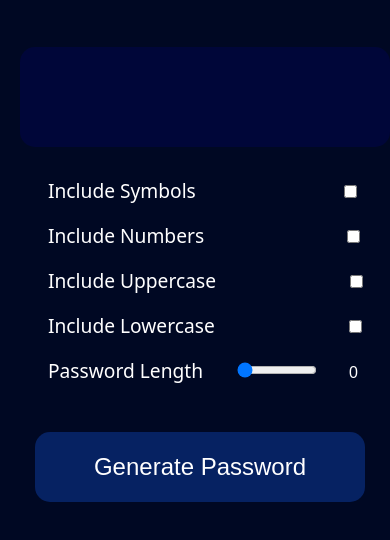
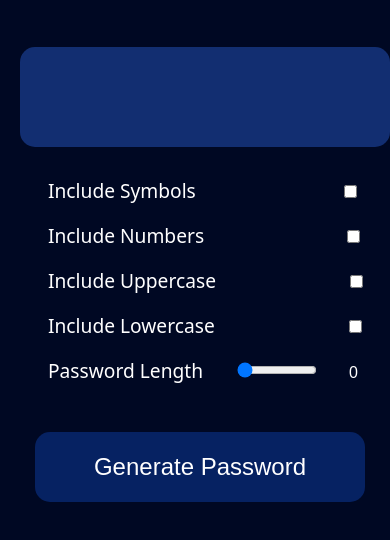
Before and after one commit to Nweike-Igwenagu/passwordgenerator, a plain HTML site: page index.html in a window 390 px wide. Shown: the part 130-670 px from the top of the page. Drawn offline with Linux system fonts and the light colour scheme.

Commit message:
Update style.css

```diff
--- a/style.css
+++ b/style.css
@@ -140,7 +140,7 @@ label{
         font-size: larger;
     }
     .container2{
-        background-color: rgba(3, 3, 114, 0.283);
+        background-color: rgba(40, 93, 207, 0.455);
         text-align: center;
         width: 370px;
         height: 70px;
```
